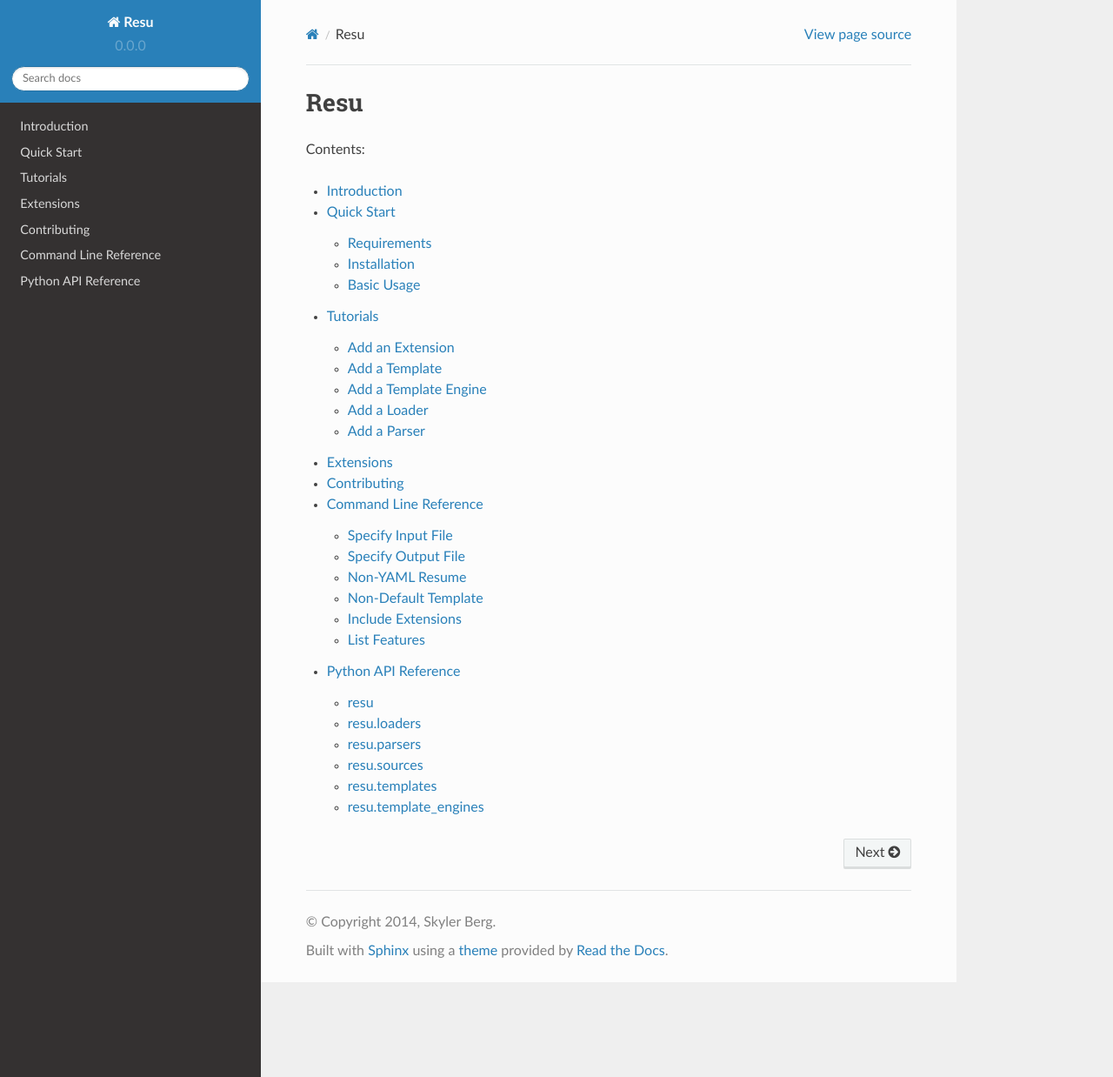
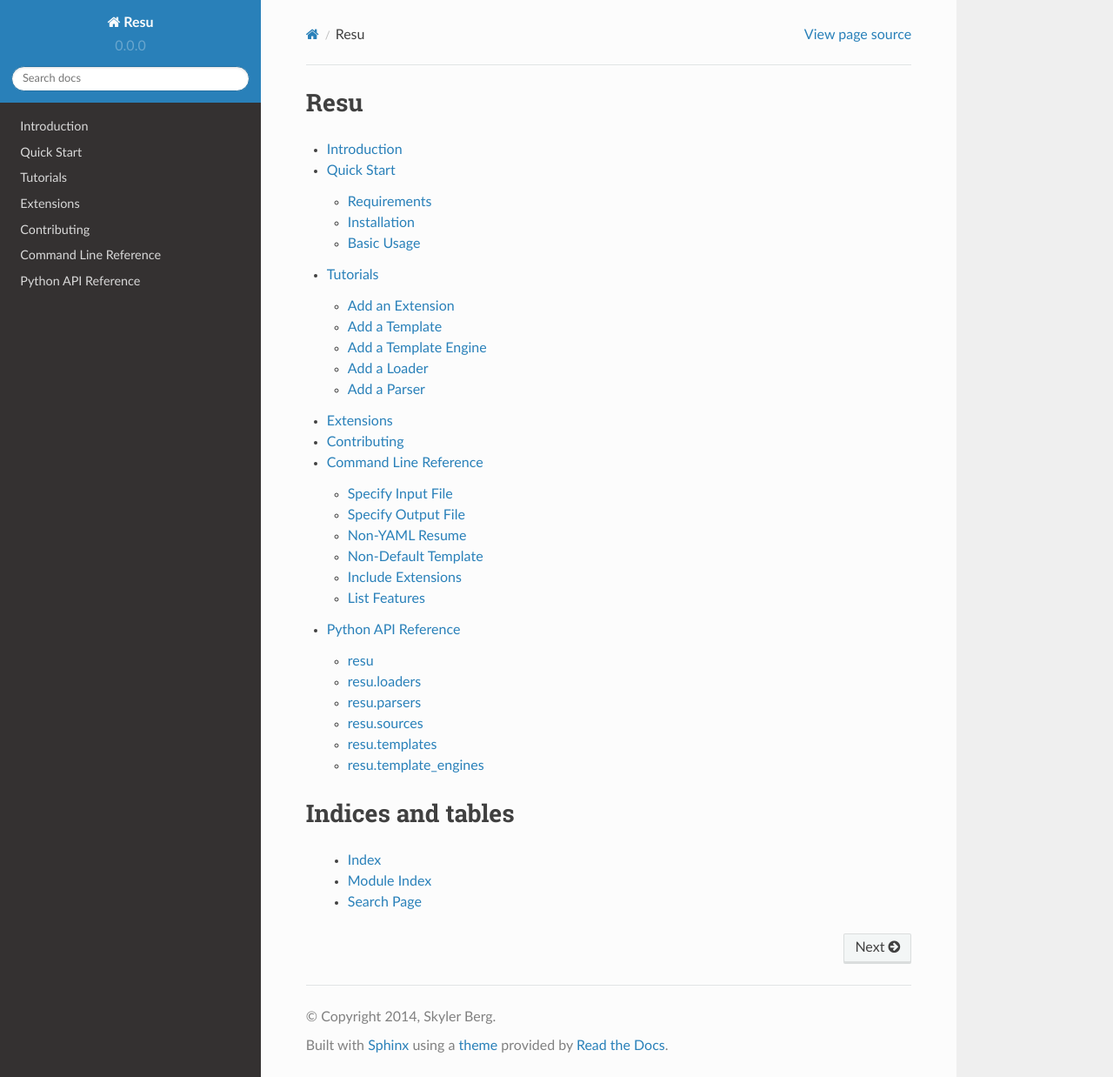
Before and after one commit to skylerberg/resu, a Sphinx documentation site: the page built from doc/index.rst, in a window 1280 px wide and 1238 px high. Shown: the whole window at 87% size. Built offline with Sphinx 7.4.7 and the Read the Docs theme 2.0.0, drawn with Linux system fonts in a browser that asks for light colours.

Commit message:
Add indices and tables to index page

```diff
--- a/doc/index.rst
+++ b/doc/index.rst
@@ -5,8 +5,6 @@
 
 Resu
 ====
-
-Contents:
 
 .. toctree::
    :maxdepth: 2
@@ -18,3 +16,11 @@ Contents:
    pages/contributing.rst
    pages/cli.rst
    pages/api.rst
+
+
+Indices and tables
+==================
+
+  * :ref:`genindex`
+  * :ref:`modindex`
+  * :ref:`search`
```
